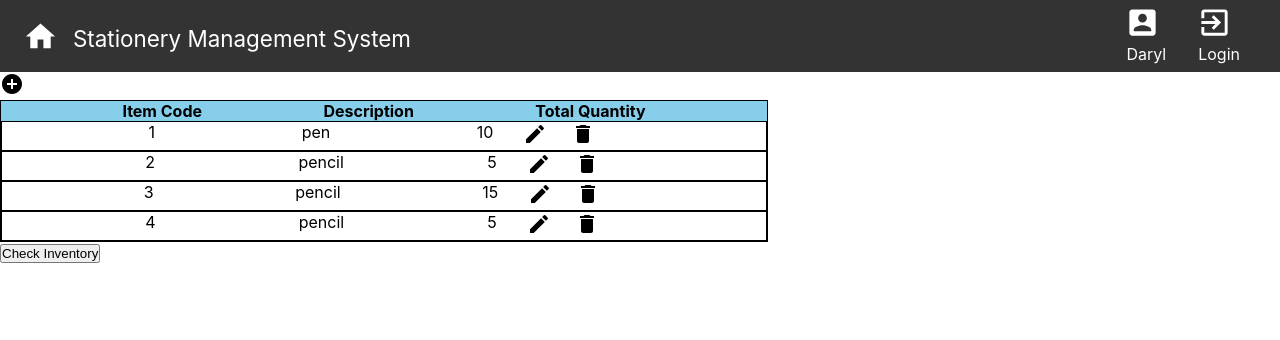
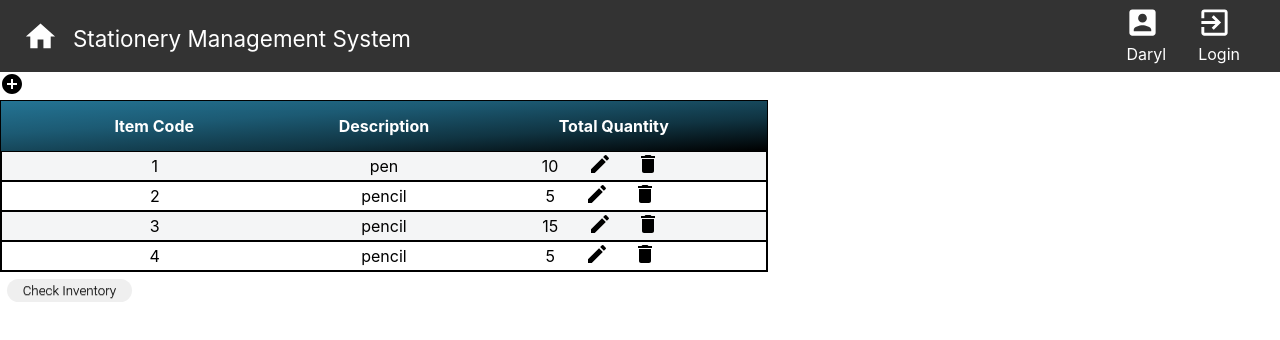
Before and after one commit to Martindreamz/Front-End-AD-Project, a React (Create React App) app: page /test in a window 1280 px wide. Shown: the top 340 px of the page. Built offline with nearby package versions, Linux system fonts and the light colour scheme; no server answers.

Commit message:
InventoryTable.css edited to fix table alignments & updated styling

```diff
--- a/src/Components/InventoryTable.css
+++ b/src/Components/InventoryTable.css
@@ -1,3 +1,13 @@
+.genericTable {
+  display: flex;
+  flex-direction: column;
+  justify-content: space-evenly;
+  border: solid 0.5px;
+  width: 60%;
+  overflow: scroll;
+  margin-top: 1.5rem;
+}
+
 .inventoryTable {
   display: flex;
   flex-direction: column;
@@ -7,7 +17,7 @@
   overflow: scroll;
 }
 
-.requisitionTable{
+.requisitionTable {
   display: flex;
   flex-direction: column;
   justify-content: space-evenly;
@@ -15,23 +25,90 @@
   width: 100%;
 }
 
+tr:nth-child(even) {
+  background-color: #f4f5f6;
+}
+
+th {
+  width: 20%;
+}
+
+td {
+  width: 20%;
+  display: flex;
+  align-items: center;
+  justify-content: center;
+}
+
 .tableIcons {
   padding-left: 30px;
 }
 
-.tableQuantity{
+.tableQuantity {
   display: flex;
   justify-content: center;
 }
 
 .tableHeader {
-    background-color: skyblue;
+  padding-top: 15px;
+  padding-bottom: 15px;
+  background: linear-gradient(
+    to bottom right,
+    #247494,
+    #1c5a73,
+    #103442,
+    #000000
+  );
+  color: white;
   display: flex;
   justify-content: space-evenly;
 }
 
 .tableRow {
-    border: solid 0.5px;
+  border: solid 0.3px;
   display: flex;
   justify-content: space-evenly;
 }
+
+.tableRow:hover {
+  background-color: #ddd;
+}
+
+button {
+  display: inline-block;
+  padding: 0.3em 1.2em;
+  border: 0.1em;
+  margin: 0.5em;
+  border-radius: 1em;
+  box-sizing: border-box;
+  text-decoration: none;
+  font-family: "Roboto", sans-serif;
+  font-weight: 300;
+  color: #000000;
+  text-shadow: 0 0.04em 0.04em rgba(0, 0, 0, 0.35);
+  text-align: center;
+  transition: all 0.15s;
+}
+
+button.greenButton {
+  background-color: #7edb5f;
+  border: solid #7edb5f;
+}
+
+button.redButton {
+  background-color: #d43f4c;
+  border: solid #d43f4c;
+}
+
+button:hover {
+  text-shadow: 0 0 2em rgba(255, 255, 255, 1);
+  color: #ffffff;
+  border-color: #ffffff;
+}
+
+@media all and (max-width: 30em) {
+   button {
+    display: block;
+    margin: 0.4em auto;
+  }
+}
--- a/src/Components/StockAdjustmentApprovalTable.js
+++ b/src/Components/StockAdjustmentApprovalTable.js
@@ -13,16 +13,16 @@ class StockAdjustmentApprovalTable extends Component {
       <tr className="tableRow">
         <td>{item.id}</td>
         <td>{item.requestor}</td>
-        <td className="tableQuantity">{item.amount}</td>
+        <td>{item.amount}</td>
         <td>
-          <button className="approveButton">Approve</button>
-          <button className="rejectButton">Reject</button>
+          <button className="greenButton">Approve</button>
+          <button className="redButton">Reject</button>
         </td>
       </tr>
     ));
 
     return (
-      <table className="inventoryTable">
+      <table className="genericTable">
         <tr className="tableHeader">
           <th>Voucher No</th>
           <th>Requestor</th>
```
Lines whose indentation alone changed are shown as unchanged.
